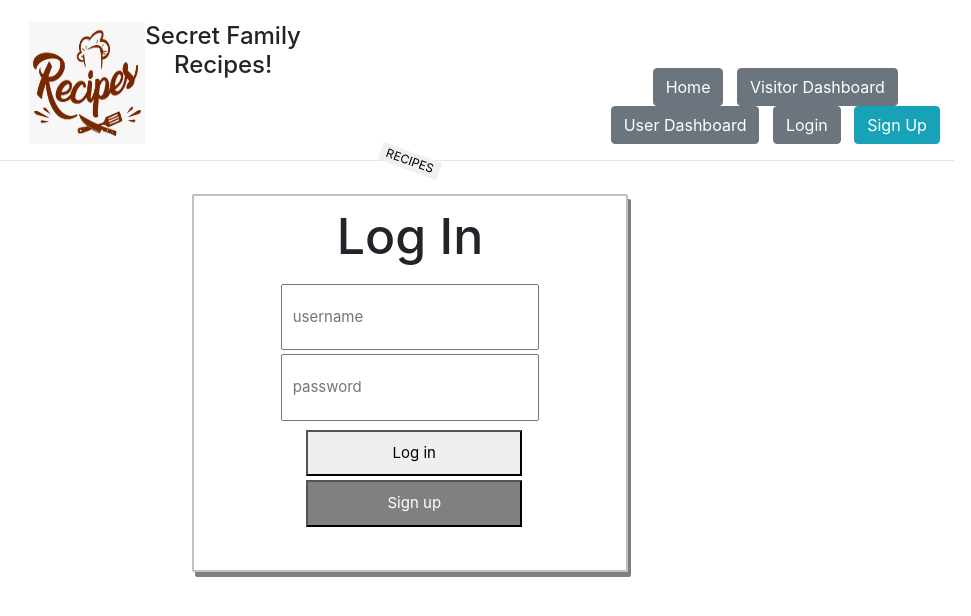
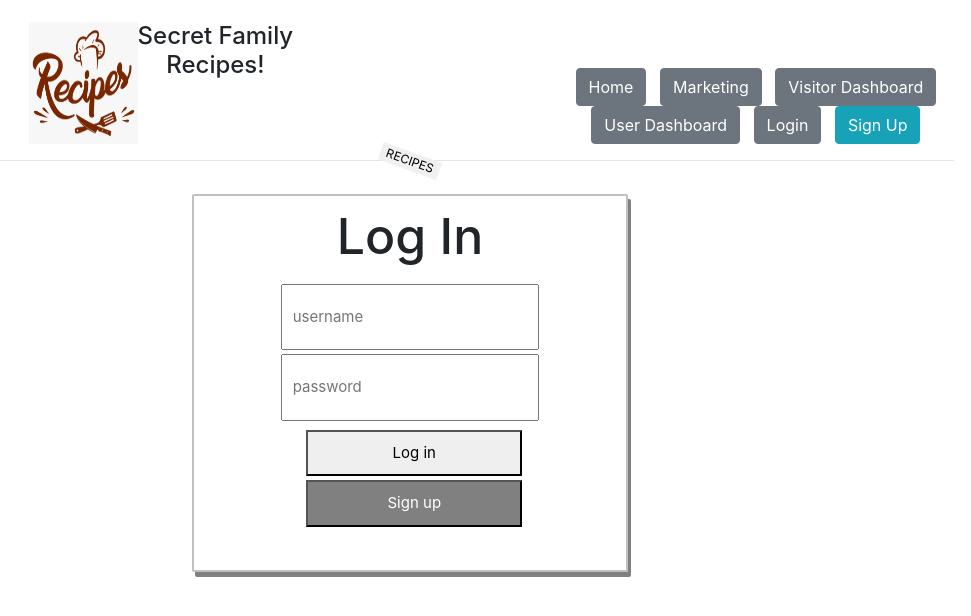
Before and after one commit to miragekamran/sec-fam-recipe, a React (Create React App) app: page /login in a window 1280 px wide. Shown: the top 616 px of the page, without its empty margins (198-1169 px from the left). Built offline with nearby package versions, Linux system fonts and the light colour scheme.

Commit message:
marketing link added

```diff
--- a/src/Components/NavBar.js
+++ b/src/Components/NavBar.js
@@ -18,7 +18,7 @@ const BottonsDiv = styled.div`
   margin-top: 5%;
 `;
 
-export default function NavBar(props) {
+export default function NavBar() {
   const signedIn = getToken();
   // const id = localStorage.getItem('id');
   return (
@@ -35,6 +35,10 @@ export default function NavBar(props) {
             <Link to="/" className="NavButtons">
               Home
             </Link>
+          </Button>
+          &nbsp;&nbsp;&nbsp;
+          <Button color="secondary">
+          <a href="https://marketing-page.netlify.app/" className="NavButtons"> Marketing</a>
           </Button>
           &nbsp;&nbsp;&nbsp;
           <Button color="secondary">
--- a/src/Components/RecipeForm.js
+++ b/src/Components/RecipeForm.js
@@ -37,7 +37,8 @@ export default class RecipeForm extends Component {
         console.log("Res is: ", res);
         this.props.history.push("/dashboard");
       })
-      .catch((err) => console.log("Error is: ", err.response));
+      .catch((err) => console.log("Error is: ", err.response))
+      // .finally(window.location.reaload());
   };
 
   render() {
--- a/src/Components/RecipeList.js
+++ b/src/Components/RecipeList.js
@@ -20,9 +20,12 @@ function RecipeCard(props) {
     console.log("deleting");
     axiosWithAuth()
       .delete(`/api/recipes/${id}`)
-      .then((res) => console.log(res))
-      .catch((err) => console.log("delete error ", err));
-    //   .finally(() => window.location.reload());
+      .then((res) => {
+        console.log('recipe is deleted: ', res)
+        window.location.reload()
+      })
+      .catch((err) => console.log("delete error ", err))
+      // .finally(() => window.location.reload());
   }
 
   return (
```
Also changed, not shown: src/Components/Dashboard.js (line endings or trailing spaces).
